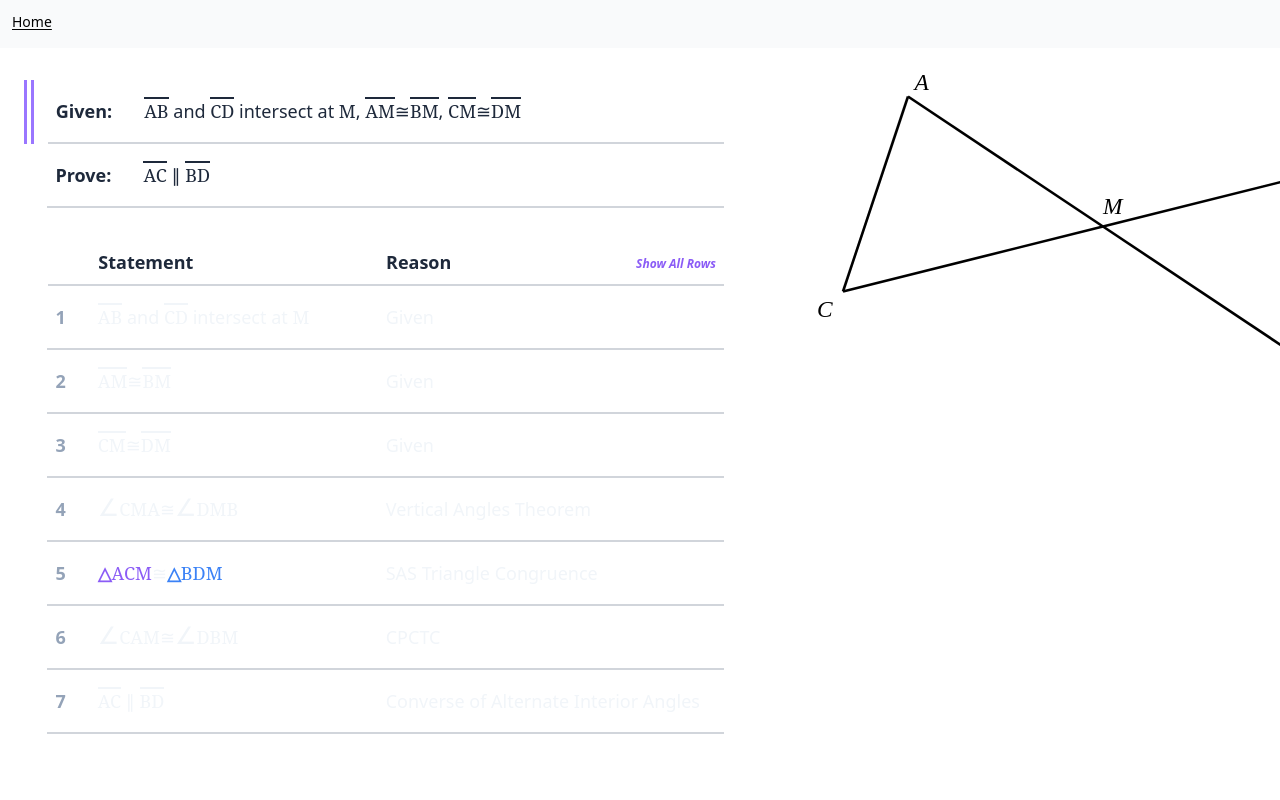
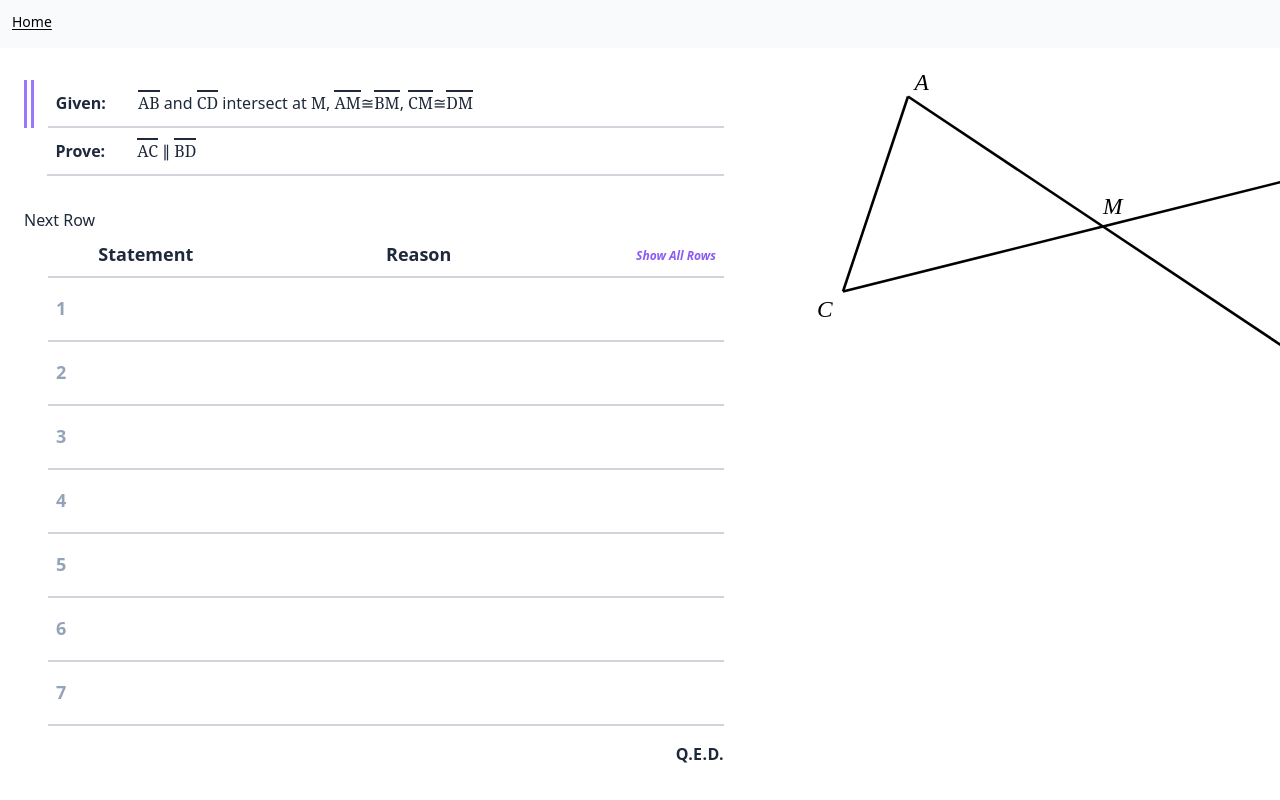
Before and after one commit to hsharriman/ender, a React (Create React App) app: page / in a window 1280 px wide. Both pictures are taken after a click on the button "Demo". Shown: the top 800 px of the page. Built offline with nearby package versions, Linux system fonts and the light colour scheme.

Commit message:
added a reveal row functionality

```diff
--- a/src/components/BackgroundQuestions.tsx
+++ b/src/components/BackgroundQuestions.tsx
@@ -1,6 +1,6 @@
 import React from "react";
+import { logEvent } from "../core/utils";
 import { SubmitQuestion } from "./SubmitQuestion";
-import { logEvent } from "../core/utils";
 
 interface BackgroundQuestionType {
   prompt: string;
@@ -73,7 +73,7 @@ export class BackgroundQuestions extends React.Component<
       Object.keys(localAnswers).forEach((questionNum) => {
         this.props.updateAnswers(questionNum, localAnswers[questionNum]);
       });
-      console.log("Survey results:", this.state.answers);
+      // console.log("Survey results:", this.state.answers);
       logEvent("n", {
         c: "b",
         v: "",
--- a/src/components/ProofRows.tsx
+++ b/src/components/ProofRows.tsx
@@ -33,6 +33,18 @@ export class ProofRows extends React.Component<ProofRowsProps, ProofRowsState> {
   componentWillUnmount() {
     document.removeEventListener("keydown", this.onKeyboardPress);
   }
+
+  onReveal = () => {
+    if (this.state.revealed < this.props.items.length - 2) {
+      const newIdx = this.state.revealed + 1;
+      this.setState({ revealed: newIdx, idx: newIdx + 1 });
+      this.props.onClick(`s${newIdx}`);
+      logEvent("c", {
+        c: "pr",
+        v: `s${newIdx}`,
+      });
+    }
+  };
 
   onKeyboardPress = (event: KeyboardEvent) => {
     let newIdx = this.state.idx;
@@ -79,11 +91,11 @@ export class ProofRows extends React.Component<ProofRowsProps, ProofRowsState> {
     }
   };
 
-  highlightBar = (k: string) => {
+  highlightBar = (k: string, h: string) => {
     return (
       <div
         id="active-bar"
-        className="w-4 h-16 transition-all ease-in-out duration-300"
+        className={`w-4 ${h} transition-all ease-in-out duration-300`}
         style={
           this.props.active === k ? { borderLeft: "10px double #9A76FF" } : {}
         }
@@ -94,11 +106,11 @@ export class ProofRows extends React.Component<ProofRowsProps, ProofRowsState> {
   renderPremise = (premise: string, item: ProofTextItem) => {
     return (
       <div className="flex flex-row justify-start">
-        {this.highlightBar(item.k)}
+        {this.highlightBar(item.k, "h-12")}
         <button
           id={`${this.idPrefix}${item.k}`}
           onClick={this.onClick}
-          className="py-4 border-b-2 border-gray-300 text-lg w-full h-16 ml-2 focus:outline-none"
+          className="py-2 border-b-2 border-gray-300 text-md w-full h-12 ml-2 focus:outline-none"
         >
           <div className="flex flex-row justify-start gap-8 align-baseline ml-2">
             <div className="font-semibold">{`${premise}:`} </div>
@@ -122,16 +134,34 @@ export class ProofRows extends React.Component<ProofRowsProps, ProofRowsState> {
       ? "text-slate-900"
       : depends || this.state.showAll || this.state.viewed.has(item.k)
       ? "text-slate-500"
-      : "text-slate-100";
+      : "text-slate-500";
     const strokeColor = isActive
       ? "border-slate-800"
       : depends || this.state.showAll
       ? "border-slate-500"
-      : "border-slate-100";
-    const opacity = isActive ? "opacity-1 block" : "opacity-0 hidden";
+      : "border-slate-500";
+    if (this.state.revealed < i + 1) {
+      // render empty row
+      return (
+        <div className={`flex flex-row justify-start h-16`} key={item.k}>
+          <div
+            id={`${this.idPrefix}${item.k}`}
+            className="border-gray-300 border-b-2 w-full h-16 ml-6 text-lg focus:outline-none"
+          >
+            <div
+              className={`${textColor} ${strokeColor} py-4  grid grid-rows-1 grid-cols-2`}
+            >
+              <div className="flex flex-row justify-start gap-8 ml-2 align-baseline">
+                <div className="text-slate-400 font-bold">{i + 1}</div>
+              </div>
+            </div>
+          </div>
+        </div>
+      );
+    }
     return (
       <div className={`flex flex-row justify-start h-16`} key={item.k}>
-        {this.highlightBar(item.k)}
+        {this.highlightBar(item.k, "h-16")}
         <button
           id={`${this.idPrefix}${item.k}`}
           onClick={this.onClick}
@@ -172,6 +202,7 @@ export class ProofRows extends React.Component<ProofRowsProps, ProofRowsState> {
           {this.renderPremise("Given", given)}
           {this.renderPremise("Prove", prove)}
           <div className="h-8"></div>
+          <button onClick={this.onReveal}>Next Row</button>
           <div className="py-2 border-b-2 border-gray-300 grid grid-rows-1 grid-cols-2 text-lg font-bold ml-6">
             <div className="flex flex-row justify-start gap-8 ml-2 align-baseline">
               <div className="opacity-0">0</div>
@@ -192,6 +223,9 @@ export class ProofRows extends React.Component<ProofRowsProps, ProofRowsState> {
             </div>
           </div>
           {this.props.items.slice(2).map((item, i) => this.renderRow(item, i))}
+          <div className="w-full mt-4 text-right font-semibold text-base tracking-wide text-slate-800">
+            Q.E.D.
+          </div>
         </>
       );
     }
--- a/src/components/SusPage.tsx
+++ b/src/components/SusPage.tsx
@@ -84,9 +84,9 @@ export class SusPage extends React.Component<susPageProps, susPageState> {
       toLogAnswers += `Question ${questionNum}: ${localAnswers[questionNum]},`;
     });
 
-    console.log(
-      `${this.props.type},SUS,` + toLogAnswers + `,time: ${Date.now()}`
-    );
+    // console.log(
+    //   `${this.props.type},SUS,` + toLogAnswers + `,time: ${Date.now()}`
+    // );
     this.props.onSubmit();
   };
 
--- a/src/components/TestQuestions.tsx
+++ b/src/components/TestQuestions.tsx
@@ -32,11 +32,11 @@ export class TestQuestions extends React.Component<QuestionsProps> {
 
   handleSubmit = (answer: any) => {
     const id = this.props.questions[this.props.questionIdx].id;
-    console.log(
-      `Answer for question ${this.props.questionIdx + 1}, id: ${id}:`,
-      answer,
-      this.props.proofType
-    );
+    // console.log(
+    //   `Answer for question ${this.props.questionIdx + 1}, id: ${id}:`,
+    //   answer,
+    //   this.props.proofType
+    // );
 
     this.props.onAnswerUpdate(id, answer, this.props.proofType);
     if (this.props.questionIdx < this.props.questions.length - 1) {
--- a/src/core/utils.ts
+++ b/src/core/utils.ts
@@ -40,5 +40,5 @@ export const logEvent = (e: string, additionalInfo: LogEventInfo) => {
 
   sessionStorage.setItem("eventLogs", JSON.stringify(logs));
 
-  console.log(newEvent);
+  // console.log(newEvent);
 };
```
